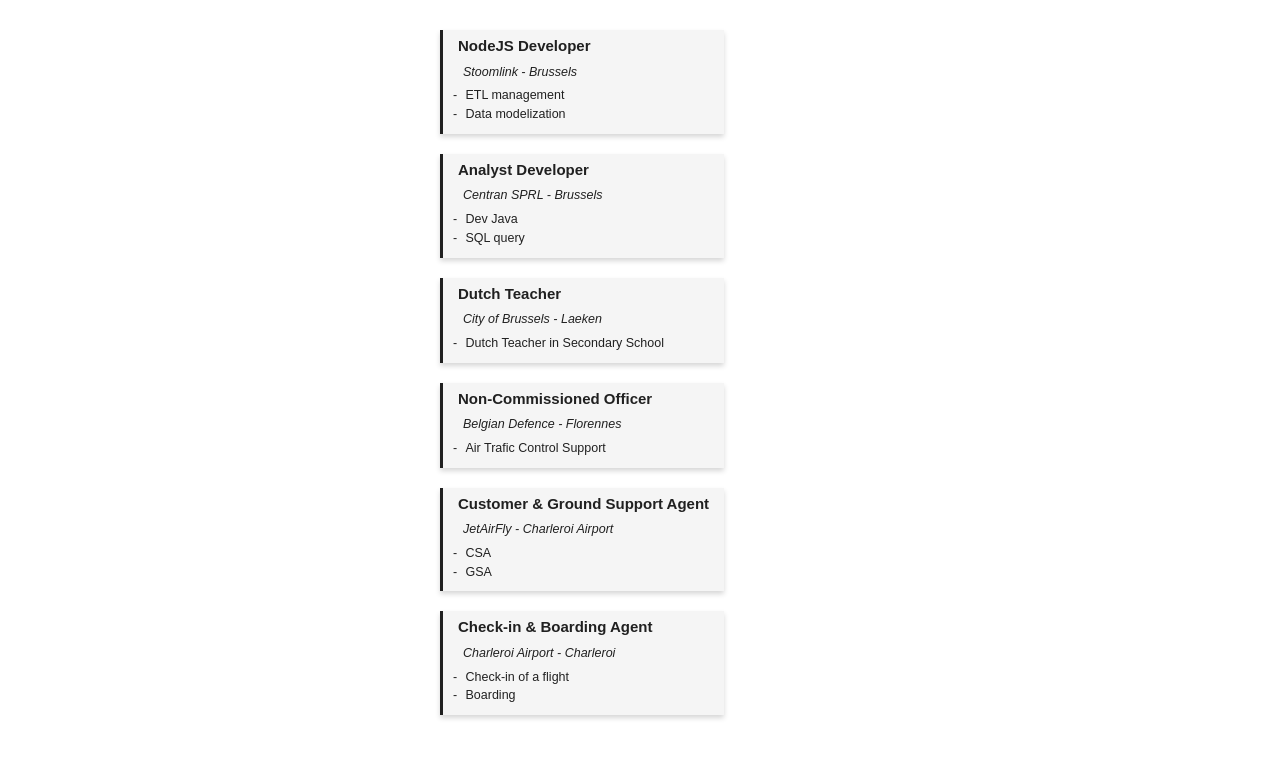
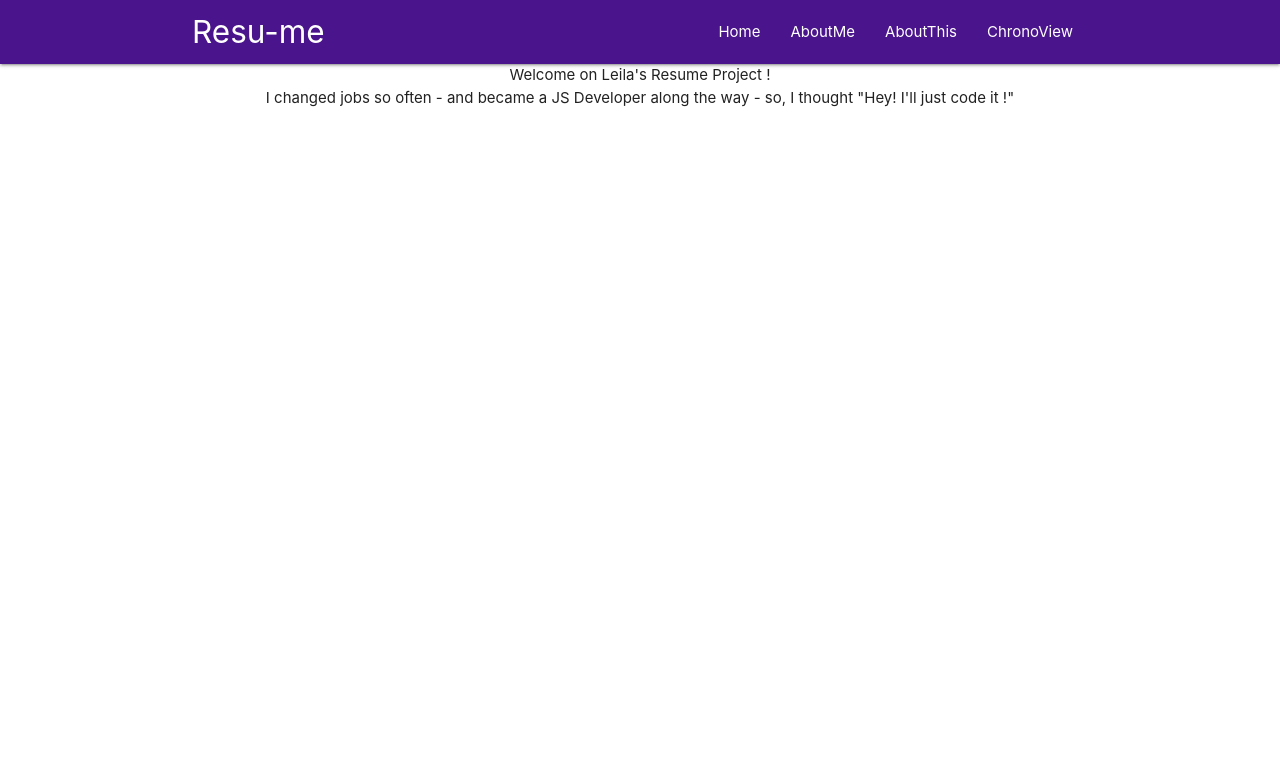
Before and after one commit to leilamyar/my-resume, a React (Create React App) app in the folder my-app/: page / in a window 1280 px wide. Shown: the top 758 px of the page. Built offline with nearby package versions, Linux system fonts and the light colour scheme.

Commit message:
feat(routing) : pages home about chronoView

```diff
--- a/my-app/src/App.js
+++ b/my-app/src/App.js
@@ -1,12 +1,24 @@
 import React from 'react';
-import './App.css';
-import Jobs from './Jobs';
+import Navbar from './pages/Navbar/Navbar';
+import { BrowserRouter, Route } from 'react-router-dom';
+import {
+  Home,
+  AboutMe,
+  AboutThis,
+  ChronologicalView,
+} from './pages/index';
 
-function App() {
+const App = () => {
   return (
-    <div className="App">
-      <Jobs></Jobs>
-    </div>
+    <BrowserRouter>
+      <div className="App">
+        <Navbar/>
+        <Route exact path='/' component={Home} />
+        <Route path='/about-me' component={AboutMe} />
+        <Route path='/about-this' component={AboutThis} />
+        <Route path='/chrono-view' component={ChronologicalView} />
+      </div>
+    </BrowserRouter>
   );
 }
 
--- /dev/null
+++ b/my-app/src/pages/AboutMe/AboutMe.js
@@ -0,0 +1,13 @@
+import React from 'react'
+
+const AboutMe = () => {
+  return (
+    <div className="container">
+      <div className= "center">
+        Hi! I'm Leila.
+      </div>
+    </div>
+  )
+}
+
+export default AboutMe
--- /dev/null
+++ b/my-app/src/pages/AboutThis/AboutThis.js
@@ -0,0 +1,14 @@
+import React from 'react'
+
+const AboutThis = () => {
+  return (
+    <div className="container">
+      <div className= "center">
+      This is my resume.
+      You can find its source code on GH.
+      </div>
+    </div>
+  )
+}
+
+export default AboutThis;
--- /dev/null
+++ b/my-app/src/pages/ChronologicalView/ChronologicalView.js
@@ -0,0 +1,10 @@
+import React from 'react'
+import Jobs from '../../Jobs';
+// will serve as timeline container ?
+// ie Jobs + headers + ... ?
+const ChronologicalView = () => {
+  return (
+    <Jobs/>
+  );}
+
+export default ChronologicalView
--- /dev/null
+++ b/my-app/src/pages/ChronologicalView/ChronologicalViewStyled.js
@@ -0,0 +1,4 @@
+import styled from 'styled-components';
+export const ChronologicalViewStyled = styled.li`
+  color: palevioletred;
+`
--- /dev/null
+++ b/my-app/src/pages/Home/Home.js
@@ -0,0 +1,14 @@
+import React from 'react'
+
+const Home = () => {
+  return (
+    <div className="container">
+      <div className= "center">
+        Welcome on Leila's Resume Project ! <br/>
+        I changed jobs so often - and became a JS Developer along the way - so, I thought "Hey! I'll just code it !"
+      </div>
+    </div>
+  )
+}
+
+export default Home
--- /dev/null
+++ b/my-app/src/pages/Navbar/Navbar.js
@@ -0,0 +1,23 @@
+import React from 'react';
+import { Link, NavLink } from 'react-router-dom';
+
+const Navbar = () => {
+  return (
+    <nav className= "nav-wrapper purple darken-4">
+      <div className="container">
+      {/* eslint-disable-next-line */}
+        <Link to= "/">
+          <a className="brand-logo">Resu-me</a>
+        </Link>
+        <ul className="right">
+          <li><NavLink to= "/">Home</NavLink></li>
+          <li><NavLink to= "/about-me">AboutMe</NavLink></li>
+          <li><NavLink to= "/about-this">AboutThis</NavLink></li>
+          <li><NavLink to= "/chrono-view">ChronoView</NavLink></li>
+        </ul>
+      </div>
+    </nav>
+  )
+}
+
+export default Navbar
--- /dev/null
+++ b/my-app/src/pages/index.js
@@ -0,0 +1,4 @@
+export { default as Home } from './Home/Home';
+export { default as AboutMe } from './AboutMe/AboutMe';
+export { default as AboutThis } from './AboutThis/AboutThis';
+export { default as ChronologicalView } from './ChronologicalView/ChronologicalView';
```
